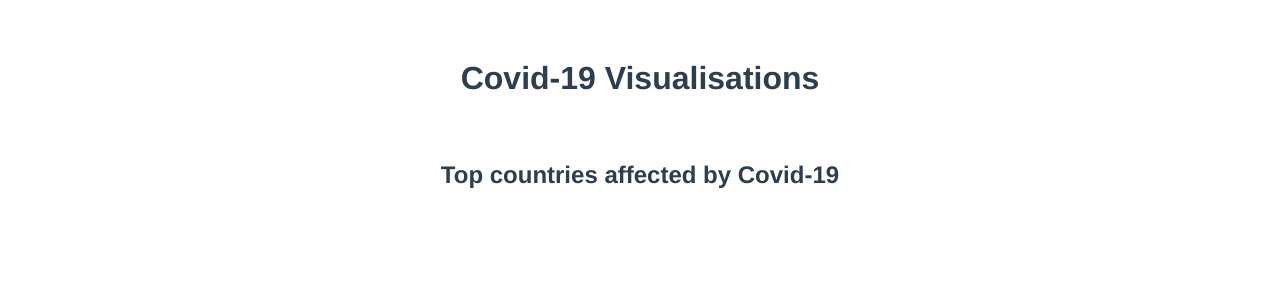
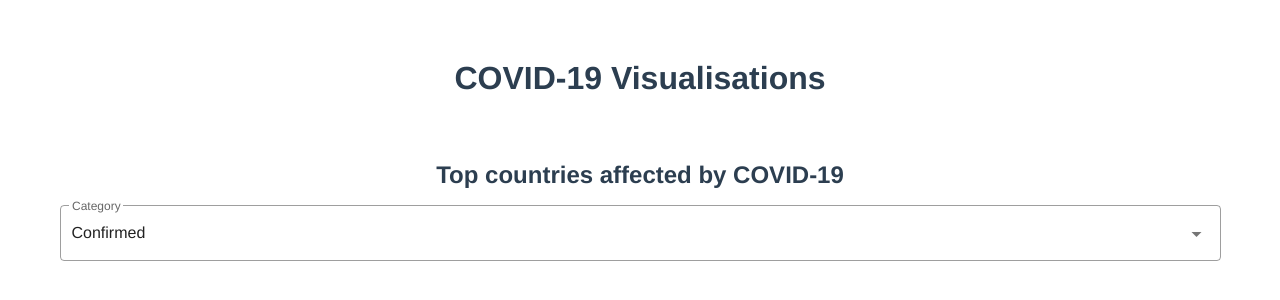
Before and after one commit to woojiahao/covued-19, a Vue app: page / in a window 1280 px wide. Shown: the top 300 px of the page. Built offline with nearby package versions, Linux system fonts and the light colour scheme; no server answers.

Commit message:
Add configuration for graph data displayed

```diff
--- a/src/App.vue
+++ b/src/App.vue
@@ -1,6 +1,6 @@
 <template>
   <div id="app">
-    <h1>Covid-19 Visualisations</h1>
+    <h1>COVID-19 Visualisations</h1>
     <TopCountries/>
   </div>
 </template>
--- /dev/null
+++ b/src/classes/constants/category.ts
@@ -0,0 +1,7 @@
+enum Category {
+  Confirmed,
+  Recovered,
+  Deaths
+}
+
+export default Category
--- a/src/components/TopCountries.vue
+++ b/src/components/TopCountries.vue
@@ -1,10 +1,10 @@
 <template>
   <v-app>
-    <h2>Top countries affected by Covid-19</h2>
+    <h2>Top countries affected by COVID-19</h2>
+
     <v-container>
-      <TopCountriesChart
-        v-if="loaded"
-        :chartData="data"/>
+      <v-select outlined :items="categories" label="Category" :value="categories[0]" v-on:change="loadChartData"/>
+      <TopCountriesChart v-if="loaded" :chartData="data" :category="category"/>
     </v-container>
   </v-app>
 </template>
@@ -15,6 +15,7 @@
   import TopCountriesChart from "@/components/TopCountriesChart"
   import {get} from "@/utils/apiUtils"
   import {GeneralInformation} from "@/classes/general-information"
+  import Category from "@/classes/constants/category"
 
   @Component({
     components: {
@@ -23,13 +24,16 @@
   })
   export default class TopCountries extends Vue {
     loaded = false
-    options = []
     data = []
+    categories = Object.keys(Category).filter(k => isNaN(k))
+    category = this.categories[0]
 
-    async mounted() {
+    async loadChartData(category) {
+      this.category = category
+      this.category = 0
       this.loaded = false
       try {
-        const response = await get("stats/general", {first: 10})
+        const response = await get("stats/general", {first: 10, sort: category})
         const information = response.map(country => new GeneralInformation(
           country["country_id"],
           country.country,
@@ -37,12 +41,15 @@
           country.recovered,
           country.deaths
         ))
-        console.log(information)
         this.loaded = true
         this.data = information
       } catch (e) {
         console.log(e)
       }
+    }
+
+    async mounted() {
+      await this.loadChartData(this.categories[0])
     }
   }
 </script>
--- a/src/components/TopCountriesChart.ts
+++ b/src/components/TopCountriesChart.ts
@@ -1,40 +1,50 @@
 import {Bar} from "vue-chartjs"
+import Category from "@/classes/constants/category"
+import {GeneralInformation} from "@/classes/general-information"
+import {Vue} from "vue-property-decorator"
 
-export default {
+// @ts-ignore
+const TopCountriesChart = Vue.extend({
   extends: Bar,
-  props: ['chartData'],
+  props: {
+    chartData: {
+      type: Object as () => GeneralInformation[]
+    },
+    category: Category
+  },
   mounted() {
-    // @ts-ignore
-    const labels = this.chartData.map(data => data.country)
-    // @ts-ignore
+    const labels = this.chartData.map((data: GeneralInformation) => data.country)
+    let data = []
+    switch (this.category) {
+      case Category.Confirmed:
+        data = this.chartData.map((data: GeneralInformation) => data.confirmed)
+        break
+      case Category.Recovered:
+        data = this.chartData.map((data: GeneralInformation) => data.recovered)
+        break
+      case Category.Deaths:
+        data = this.chartData.map((data: GeneralInformation) => data.deaths)
+        break
+      default:
+        console.log(this.category)
+        throw new Error("invalid category")
+    }
+
+    console.log(typeof data)
     this.renderChart(
       {
         labels,
         datasets: [
           {
-            label: "Confirmed",
+            label: this.category,
             backgroundColor: "#f87979",
-            // @ts-ignore
-            data: this.chartData.map(data => data.confirmed)
+            data: data
           },
-          {
-            label: "Recovered",
-            backgroundColor: "#ffffff",
-            // @ts-ignore
-            data: this.chartData.map(data => data.recovered)
-          },
-          {
-            label: "Deaths",
-            backgroundColor: "#f87979",
-            // @ts-ignore
-            data: this.chartData.map(data => data.deaths)
-          }
         ]
       },
-      {
-        responsive: true,
-        maintainAspectRatio: false,
-      }
+      {responsive: true, maintainAspectRatio: false,}
     )
   }
-}
+})
+
+export default TopCountriesChart
```
Also changed, not shown: src/classes/data.ts (deleted, +0 -27 lines).
